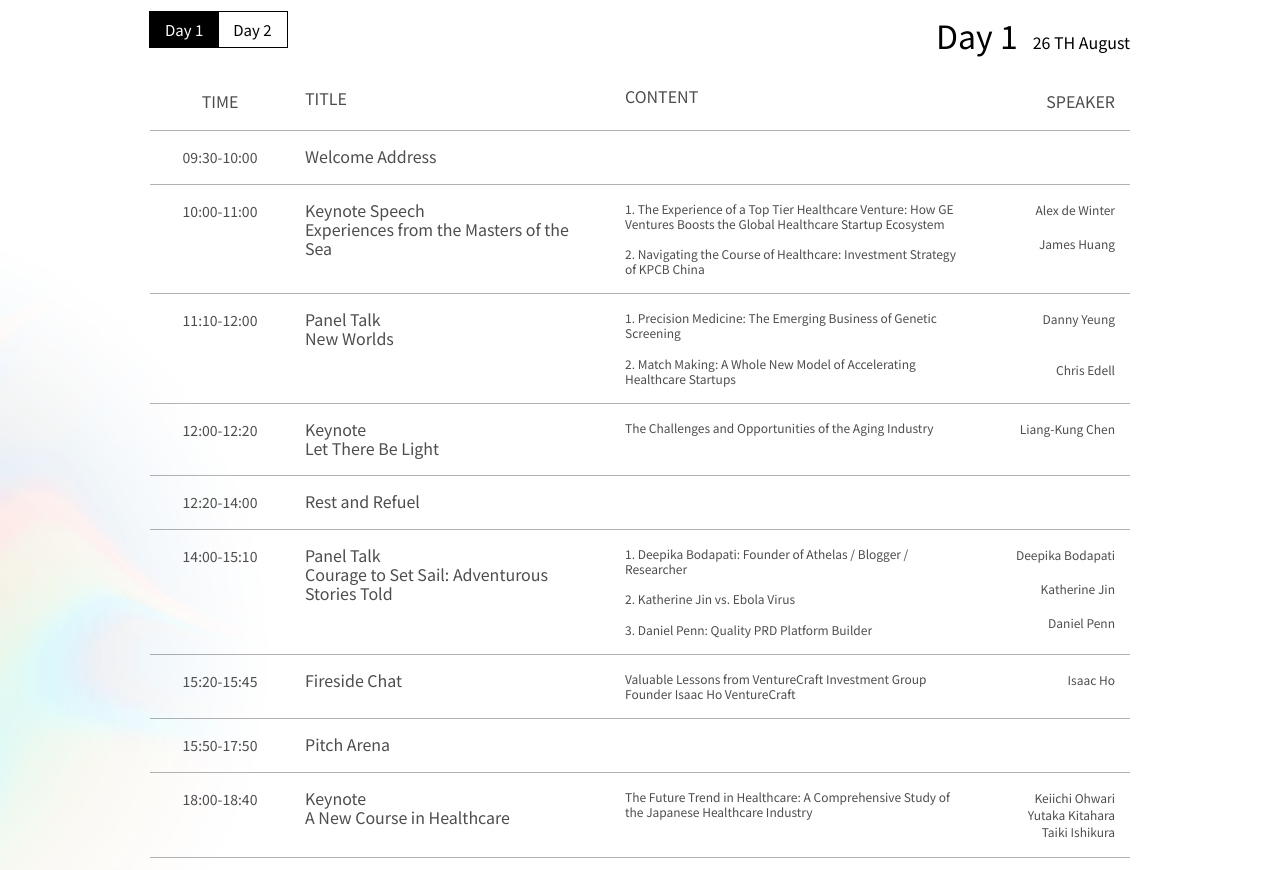
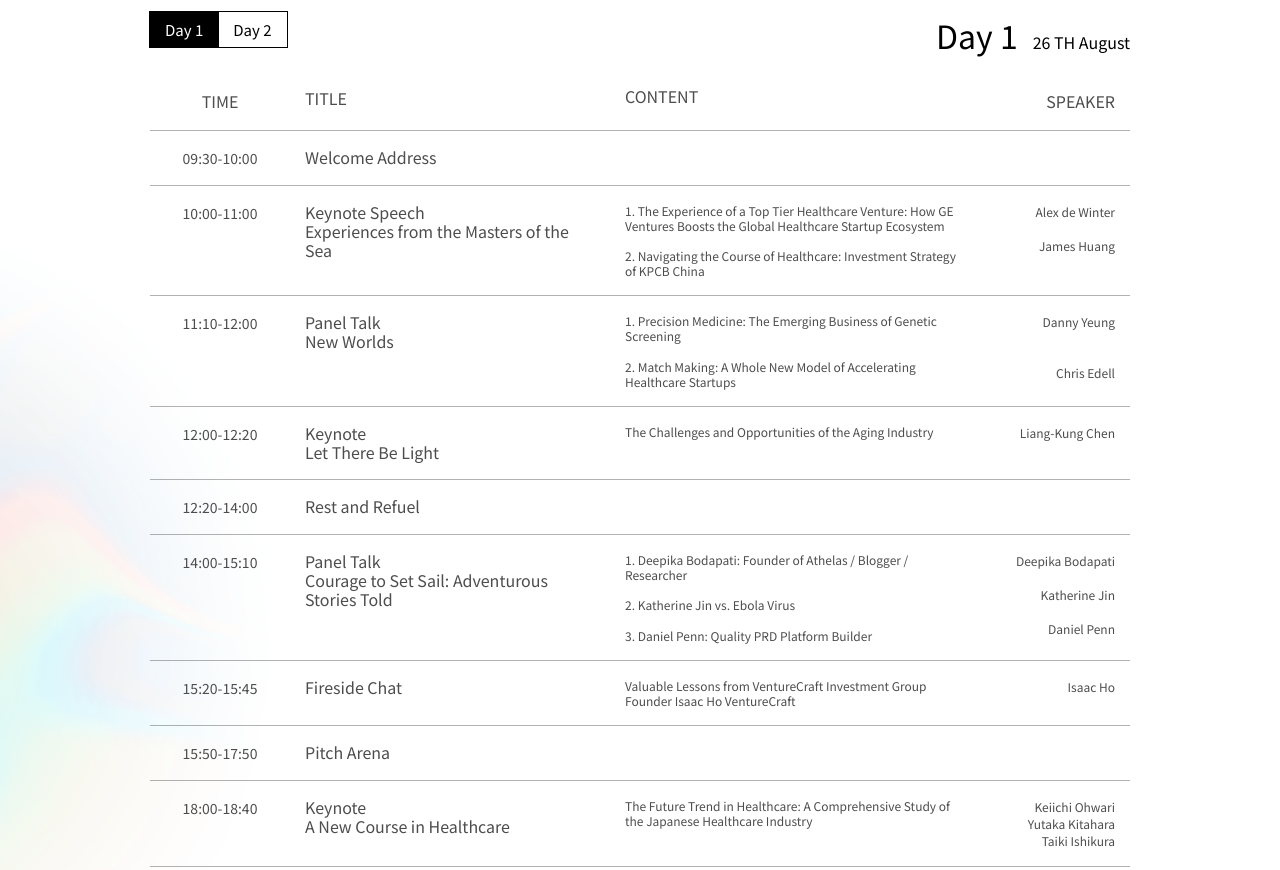
Before and after one commit to s941118/trans, a plain HTML site: page agenda.html in a window 1280 px wide. Shown: the part 900-1770 px from the top of the page. Drawn offline with Linux system fonts and the light colour scheme.

Commit message:
Fix spacing between Agenda sections.

```diff
--- a/assets/scss/layout/_agenda.scss
+++ b/assets/scss/layout/_agenda.scss
@@ -95,7 +95,7 @@
         align-items: flex-start;
         justify-content: space-between;
         padding: 17px 0;
-        box-shadow: 0 1px 0 0 rgba(0, 0, 0, .3);
+        border-bottom: 0.1px solid rgba(0, 0, 0, 0.3);
         font-family: $p200;
         color: #4d4d4d;
 
@@ -243,6 +243,8 @@
     }
 
     .agenda-table {
+        margin-bottom: 25vh;
+
         .tr-toggle {
             display: block;
         }
```
Also changed, not shown: assets/css/main.css.
